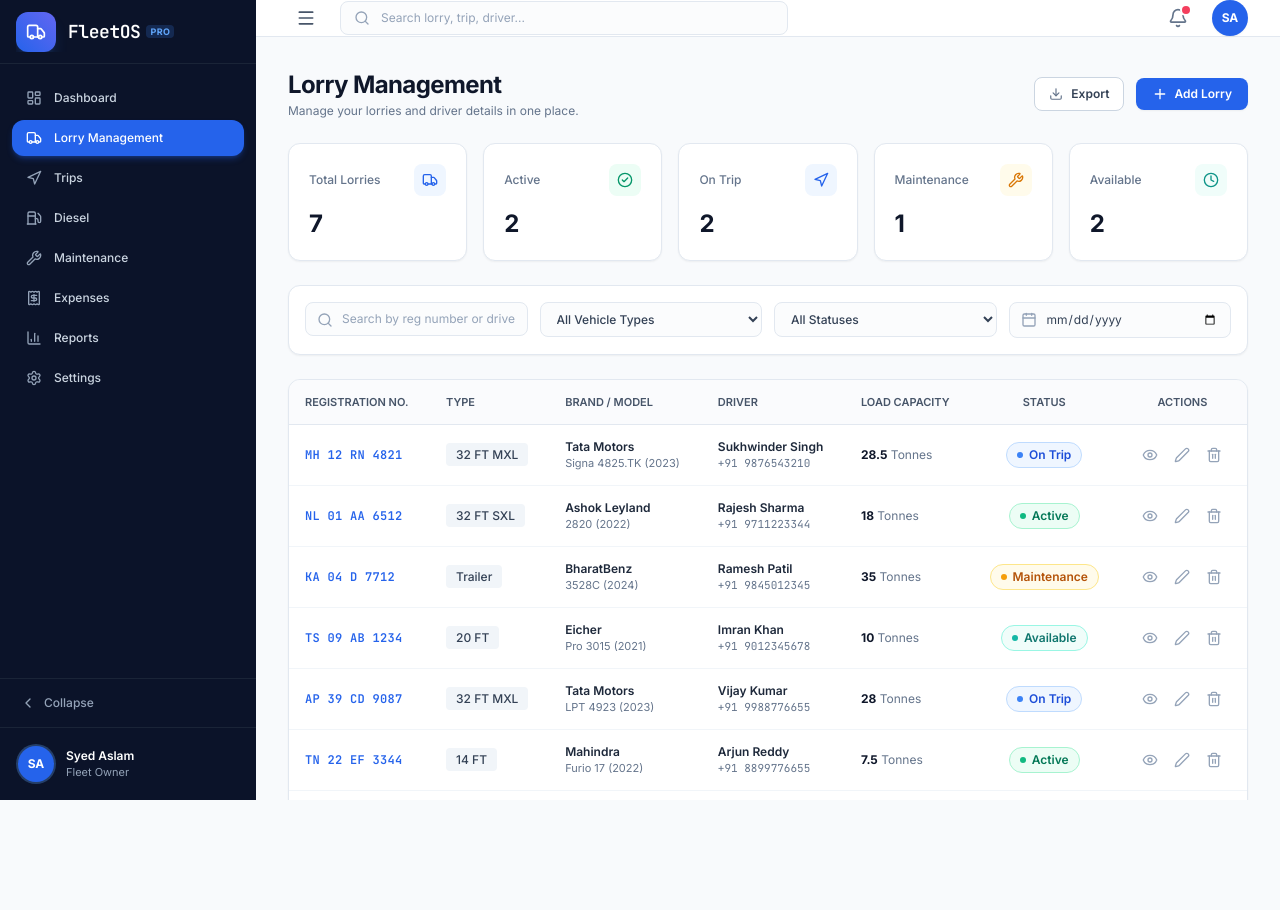
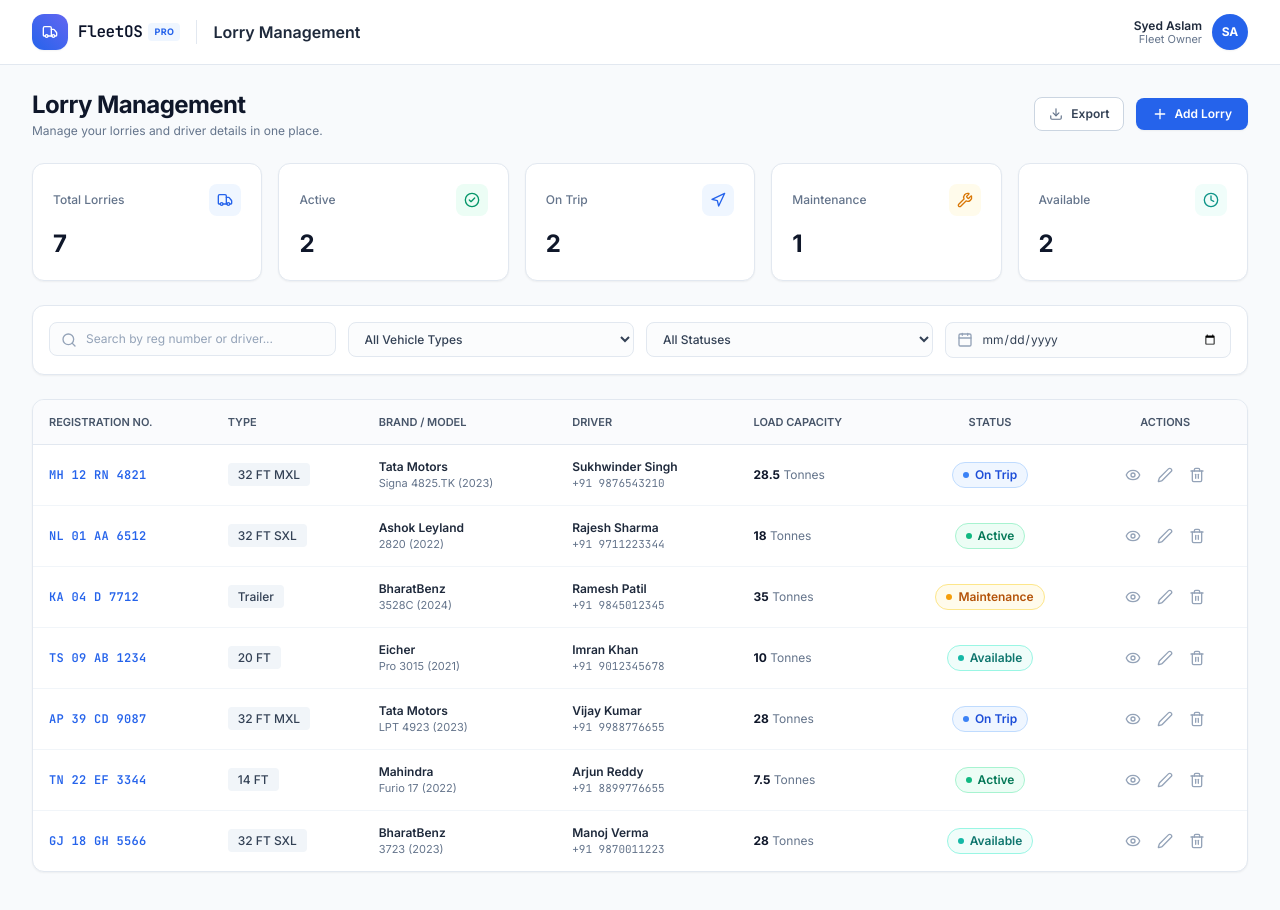
Before and after one commit to Syedaslam5261/FleetOS, a React (Vite) app: page /fleet in a window 1280 px wide. Shown: the top 910 px of the page. Before the commit the page ends 800 px from the top, so only its background shows below. Built offline with nearby package versions, Linux system fonts and the light colour scheme.

Commit message:
feat: remove left sidebar completely and apply full-width layout across FleetOS

```diff
--- a/src/components/layout/Header.tsx
+++ b/src/components/layout/Header.tsx
@@ -1,63 +1,57 @@
 import React from 'react';
-import { Menu, Search, Bell } from 'lucide-react';
+import { useLocation, useNavigate } from 'react-router-dom';
+import { Truck } from 'lucide-react';
 
-interface HeaderProps {
-  onToggleSidebarMobile: () => void;
-  onToggleSidebarCollapse: () => void;
-  isSidebarCollapsed: boolean;
-}
+const PAGE_TITLES: Array<{ prefix: string; title: string }> = [
+  { prefix: '/fleet', title: 'Lorry Management' },
+  { prefix: '/diesel', title: 'Diesel Management' },
+  { prefix: '/trips', title: 'Trips' },
+  { prefix: '/maintenance', title: 'Maintenance' },
+  { prefix: '/expenses', title: 'Expenses' },
+  { prefix: '/reports', title: 'Reports' },
+  { prefix: '/settings', title: 'Settings' },
+];
 
-export const Header: React.FC<HeaderProps> = ({
-  onToggleSidebarMobile,
-  onToggleSidebarCollapse,
-  isSidebarCollapsed,
-}) => {
-  const handleMenuClick = () => {
-    if (window.innerWidth >= 1024) {
-      onToggleSidebarCollapse();
-    } else {
-      onToggleSidebarMobile();
-    }
-  };
+export const Header: React.FC = () => {
+  const location = useLocation();
+  const navigate = useNavigate();
+
+  const match = PAGE_TITLES.find((p) => location.pathname.startsWith(p.prefix));
+  const pageTitle = match ? match.title : 'Lorry Management';
 
   return (
-    <header className="sticky top-0 z-30 flex h-16 w-full items-center justify-between border-b border-slate-200 bg-white px-4 lg:px-8">
-      {/* Left: Hamburger menu toggle */}
-      <div className="flex items-center gap-4 flex-1 max-w-xl">
-        <button
-          onClick={handleMenuClick}
-          className="rounded-lg p-2 text-slate-600 hover:bg-slate-100 hover:text-slate-900 transition-colors"
-          title={isSidebarCollapsed ? 'Expand sidebar' : 'Collapse sidebar'}
-          aria-label="Toggle sidebar"
-        >
-          <Menu className="h-5 w-5" />
-        </button>
+    <header className="sticky top-0 z-30 w-full border-b border-slate-200 bg-white">
+      <div className="flex h-16 w-full items-center justify-between gap-4 px-4 sm:px-6 lg:px-8">
+        {/* Left: FleetOS Logo + Relevant Page Title */}
+        <div className="flex items-center gap-3 sm:gap-4 min-w-0">
+          <button
+            type="button"
+            onClick={() => navigate('/fleet')}
+            className="flex items-center gap-2.5 flex-shrink-0 focus:outline-none"
+            title="FleetOS — Lorry Management"
+          >
+            <div className="flex h-9 w-9 items-center justify-center rounded-xl bg-gradient-to-tr from-blue-600 to-indigo-500 text-white shadow-sm">
+              <Truck className="h-4 w-4" />
+            </div>
+            <div className="flex items-center gap-1.5">
+              <span className="font-mono text-base font-bold tracking-tight text-[#0b1329]">FleetOS</span>
+              <span className="rounded bg-blue-50 px-1.5 py-0.5 text-[9px] font-bold uppercase tracking-wider text-blue-600">
+                Pro
+              </span>
+            </div>
+          </button>
 
-        {/* Global Search: "Search lorry, trip, driver..." */}
-        <div className="relative w-full max-w-md">
-          <Search className="absolute left-3.5 top-1/2 -translate-y-1/2 h-4 w-4 text-slate-400" />
-          <input
-            type="text"
-            placeholder="Search lorry, trip, driver..."
-            className="w-full rounded-lg border border-slate-200 bg-slate-50/50 pl-10 pr-4 py-2 text-xs text-slate-800 placeholder-slate-400 focus:border-blue-500 focus:bg-white focus:outline-none focus:ring-1 focus:ring-blue-500 transition-all"
-          />
+          <span className="h-6 w-px bg-slate-200 flex-shrink-0" aria-hidden="true" />
+          <h1 className="truncate text-sm font-semibold text-slate-800 sm:text-base">{pageTitle}</h1>
         </div>
-      </div>
 
-      {/* Right: Notifications & Logged-in User Initials Avatar */}
-      <div className="flex items-center gap-4">
-        {/* Notification Icon */}
-        <button
-          className="relative rounded-lg p-2 text-slate-500 hover:bg-slate-100 hover:text-slate-800 transition-colors"
-          title="Notifications"
-        >
-          <Bell className="h-5 w-5" />
-          <span className="absolute top-1.5 right-1.5 h-2 w-2 rounded-full bg-rose-500 ring-2 ring-white" />
-        </button>
-
-        {/* User Initials Avatar */}
-        <div className="flex items-center gap-2.5">
-          <div className="flex h-9 w-9 items-center justify-center rounded-full bg-blue-600 text-white font-bold text-xs shadow-sm">
+        {/* Right: Logged-in Fleet Owner Avatar */}
+        <div className="flex items-center gap-2.5 flex-shrink-0">
+          <div className="hidden sm:block text-right">
+            <p className="text-xs font-semibold text-slate-800 leading-tight">Syed Aslam</p>
+            <p className="text-[11px] text-slate-500 leading-tight">Fleet Owner</p>
+          </div>
+          <div className="flex h-9 w-9 items-center justify-center rounded-full bg-blue-600 text-xs font-bold text-white shadow-sm">
             SA
           </div>
         </div>
--- a/src/components/layout/Layout.tsx
+++ b/src/components/layout/Layout.tsx
@@ -1,71 +1,14 @@
-import React, { useState, useEffect } from 'react';
+import React from 'react';
 import { Outlet } from 'react-router-dom';
-import { Sidebar } from './Sidebar';
 import { Header } from './Header';
 
 export const Layout: React.FC = () => {
-  const [mobileOpen, setMobileOpen] = useState(false);
-
-  const [isCollapsed, setIsCollapsed] = useState(() => {
-    try {
-      const saved = localStorage.getItem('fleetos_sidebar_collapsed');
-      return saved ? JSON.parse(saved) : false;
-    } catch {
-      return false;
-    }
-  });
-
-  const handleToggleCollapse = () => {
-    setIsCollapsed((prev: boolean) => {
-      const next = !prev;
-      try {
-        localStorage.setItem('fleetos_sidebar_collapsed', JSON.stringify(next));
-      } catch {
-        // ignore
-      }
-      return next;
-    });
-  };
-
-  useEffect(() => {
-    const handleKeyDown = (e: KeyboardEvent) => {
-      if ((e.metaKey || e.ctrlKey) && e.key.toLowerCase() === 'b') {
-        e.preventDefault();
-        if (window.innerWidth >= 1024) {
-          handleToggleCollapse();
-        } else {
-          setMobileOpen((prev) => !prev);
-        }
-      }
-    };
-    window.addEventListener('keydown', handleKeyDown);
-    return () => window.removeEventListener('keydown', handleKeyDown);
-  }, []);
-
   return (
-    <div className="flex h-screen overflow-hidden bg-slate-50 font-sans">
-      {/* Dark Navy Sidebar */}
-      <Sidebar
-        isMobileOpen={mobileOpen}
-        onCloseMobile={() => setMobileOpen(false)}
-        isCollapsed={isCollapsed}
-        onToggleCollapse={handleToggleCollapse}
-      />
-
-      {/* Main Workspace */}
-      <div className="flex flex-1 flex-col min-w-0 overflow-y-auto bg-slate-50 transition-all duration-300">
-        {/* Top Header */}
-        <Header
-          onToggleSidebarMobile={() => setMobileOpen(true)}
-          onToggleSidebarCollapse={handleToggleCollapse}
-          isSidebarCollapsed={isCollapsed}
-        />
-
-        {/* Content Area */}
-        <main className="flex-1 p-6 lg:p-8 max-w-7xl w-full mx-auto">
-          <Outlet />
-        </main>
-      </div>
+    <div className="min-h-screen w-full bg-slate-50 font-sans">
+      <Header />
+      <main className="w-full px-4 py-6 sm:px-6 lg:px-8">
+        <Outlet />
+      </main>
     </div>
   );
 };
--- a/src/components/layout/Sidebar.tsx
+++ /dev/null
@@ -1,185 +0,0 @@
-import React from 'react';
-import { NavLink } from 'react-router-dom';
-import {
-  LayoutDashboard,
-  Truck,
-  Navigation,
-  Fuel,
-  Wrench,
-  Receipt,
-  BarChart3,
-  Settings,
-  ChevronLeft,
-  ChevronRight,
-  X
-} from 'lucide-react';
-import { clsx } from 'clsx';
-
-interface SidebarProps {
-  isMobileOpen: boolean;
-  onCloseMobile: () => void;
-  isCollapsed: boolean;
-  onToggleCollapse: () => void;
-}
-
-export const Sidebar: React.FC<SidebarProps> = ({
-  isMobileOpen,
-  onCloseMobile,
-  isCollapsed,
-  onToggleCollapse,
-}) => {
-  // Exact 8 navigation items from reference
-  const navItems = [
-    { name: 'Dashboard', to: '/dashboard', icon: LayoutDashboard },
-    { name: 'Lorry Management', to: '/fleet', icon: Truck },
-    { name: 'Trips', to: '/trips', icon: Navigation },
-    { name: 'Diesel', to: '/diesel', icon: Fuel },
-    { name: 'Maintenance', to: '/maintenance', icon: Wrench },
-    { name: 'Expenses', to: '/expenses', icon: Receipt },
-    { name: 'Reports', to: '/reports', icon: BarChart3 },
-    { name: 'Settings', to: '/settings', icon: Settings },
-  ];
-
-  return (
-    <>
-      {/* Mobile Backdrop */}
-      {isMobileOpen && (
-        <div
-          className="fixed inset-0 z-40 bg-slate-900/60 backdrop-blur-sm lg:hidden transition-opacity"
-          onClick={onCloseMobile}
-        />
-      )}
-
-      {/* Dark Navy Sidebar */}
-      <aside
-        className={clsx(
-          'fixed top-0 bottom-0 left-0 z-50 flex flex-col bg-[#0b1329] text-slate-300 transition-all duration-300 ease-in-out lg:static',
-          isMobileOpen ? 'translate-x-0 shadow-2xl w-64' : '-translate-x-full lg:translate-x-0',
-          isCollapsed ? 'lg:w-[72px]' : 'lg:w-64'
-        )}
-      >
-        {/* Brand Header */}
-        <div
-          className={clsx(
-            'flex h-16 items-center border-b border-slate-800/80 px-4 transition-all duration-300',
-            isCollapsed ? 'justify-center' : 'justify-between'
-          )}
-        >
-          <div className="flex items-center gap-3 overflow-hidden">
-            <div className="flex h-10 w-10 flex-shrink-0 items-center justify-center rounded-xl bg-gradient-to-tr from-blue-600 to-indigo-500 text-white shadow-lg shadow-blue-500/20">
-              <Truck className="h-5 w-5" />
-            </div>
-
-            <div
-              className={clsx(
-                'transition-opacity duration-200 whitespace-nowrap',
-                isCollapsed ? 'lg:hidden' : 'block'
-              )}
-            >
-              <div className="flex items-center gap-1.5">
-                <span className="text-lg font-bold tracking-tight text-white font-mono">FleetOS</span>
-                <span className="rounded bg-blue-500/20 px-1 py-0.2 text-[9px] font-bold uppercase tracking-wider text-blue-400">
-                  Pro
-                </span>
-              </div>
-            </div>
-          </div>
-
-          <button
-            onClick={onCloseMobile}
-            className="rounded-lg p-1.5 text-slate-400 hover:bg-slate-800 hover:text-white lg:hidden"
-          >
-            <X className="h-5 w-5" />
-          </button>
-        </div>
-
-        {/* Navigation Items */}
-        <div className="mt-4 flex-1 space-y-1 px-3 overflow-y-auto">
-          {navItems.map((item) => (
-            <div key={item.name} className="relative group">
-              <NavLink
-                to={item.to}
-                onClick={() => {
-                  if (window.innerWidth < 1024) onCloseMobile();
-                }}
-                className={({ isActive }) =>
-                  clsx(
-                    'relative flex items-center rounded-xl text-xs font-medium transition-all duration-150',
-                    isCollapsed
-                      ? 'lg:h-11 lg:w-11 lg:mx-auto lg:justify-center p-2.5'
-                      : 'px-3.5 py-2.5 gap-3',
-                    isActive
-                      ? 'bg-blue-600 text-white shadow-md shadow-blue-600/30'
-                      : 'text-slate-300 hover:bg-slate-800/80 hover:text-white'
-                  )
-                }
-              >
-                {({ isActive }) => (
-                  <>
-                    <item.icon
-                      className={clsx(
-                        'h-4 w-4 flex-shrink-0 transition-colors',
-                        isActive ? 'text-white' : 'text-slate-400 group-hover:text-slate-200'
-                      )}
-                    />
-                    <span
-                      className={clsx(
-                        'truncate transition-opacity duration-200',
-                        isCollapsed ? 'lg:hidden' : 'block'
-                      )}
-                    >
-                      {item.name}
-                    </span>
-                  </>
-                )}
-              </NavLink>
-
-              {/* Tooltip on Collapsed Desktop */}
-              {isCollapsed && (
-                <div className="hidden lg:block absolute left-full ml-3 top-1/2 -translate-y-1/2 z-50 rounded-lg bg-slate-900 px-3 py-1.5 text-xs text-white shadow-2xl border border-slate-700 whitespace-nowrap opacity-0 pointer-events-none group-hover:opacity-100 transition-opacity">
-                  <span>{item.name}</span>
-                  <div className="absolute right-full top-1/2 -translate-y-1/2 border-4 border-transparent border-r-slate-900" />
-                </div>
-              )}
-            </div>
-          ))}
-        </div>
-
-        {/* Desktop Collapse Toggle */}
-        <div className="hidden lg:block px-3 py-2 border-t border-slate-800/80">
-          <button
-            onClick={onToggleCollapse}
-            className={clsx(
-              'w-full flex items-center rounded-xl p-2 text-xs text-slate-400 hover:bg-slate-800/80 hover:text-white transition-colors',
-              isCollapsed ? 'justify-center' : 'justify-between'
-            )}
-            title={isCollapsed ? 'Expand sidebar' : 'Collapse sidebar'}
-          >
-            <div className="flex items-center gap-2">
-              {isCollapsed ? <ChevronRight className="h-4 w-4" /> : <ChevronLeft className="h-4 w-4" />}
-              {!isCollapsed && <span className="font-medium">Collapse</span>}
-            </div>
-          </button>
-        </div>
-
-        {/* User Profile at Bottom — Initials, User Name, Fleet Owner role */}
-        <div className="border-t border-slate-800/80 p-3">
-          <div
-            className={clsx(
-              'flex items-center rounded-xl p-1.5 transition-colors',
-              isCollapsed ? 'justify-center' : 'gap-3'
-            )}
-          >
-            <div className="flex h-9 w-9 flex-shrink-0 items-center justify-center rounded-full bg-blue-600 text-white font-bold text-xs ring-2 ring-blue-400/30">
-              SA
-            </div>
-            <div className={clsx('min-w-0 flex-1', isCollapsed ? 'lg:hidden' : 'block')}>
-              <p className="text-xs font-semibold text-white truncate">Syed Aslam</p>
-              <p className="text-[11px] text-slate-400 truncate">Fleet Owner</p>
-            </div>
-          </div>
-        </div>
-      </aside>
-    </>
-  );
-};
--- a/src/pages/fleet/LorryProfilePage.tsx
+++ b/src/pages/fleet/LorryProfilePage.tsx
@@ -116,7 +116,7 @@ export const LorryProfilePage: React.FC = () => {
     <div key={lorryId} className="min-h-screen w-full bg-slate-50 font-sans">
       {/* Simple Full-Width Top Header: FleetOS Logo, Selected Lorry Reg Number, Back Button */}
       <header className="sticky top-0 z-30 w-full border-b border-slate-200 bg-white">
-        <div className="mx-auto flex h-16 w-full max-w-6xl items-center justify-between gap-3 px-4 sm:px-6 lg:px-8">
+        <div className="flex h-16 w-full items-center justify-between gap-3 px-4 sm:px-6 lg:px-8">
           {/* Left: FleetOS Logo + Selected Lorry Registration Number */}
           <div className="flex items-center gap-3 sm:gap-4 min-w-0">
             <button
@@ -170,7 +170,7 @@ export const LorryProfilePage: React.FC = () => {
       </header>
 
       {/* Full-Width Main Content */}
-      <main className="mx-auto w-full max-w-6xl px-4 py-6 sm:px-6 lg:px-8">
+      <main className="w-full px-4 py-6 sm:px-6 lg:px-8">
         {!lorry ? (
           <div className="mx-auto max-w-md py-20 text-center">
             <div className="mx-auto mb-3 flex h-12 w-12 items-center justify-center rounded-xl bg-slate-100 text-slate-400">
```
